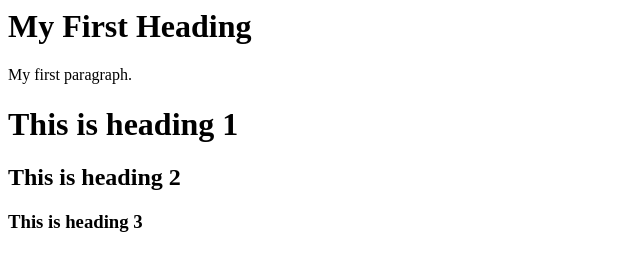
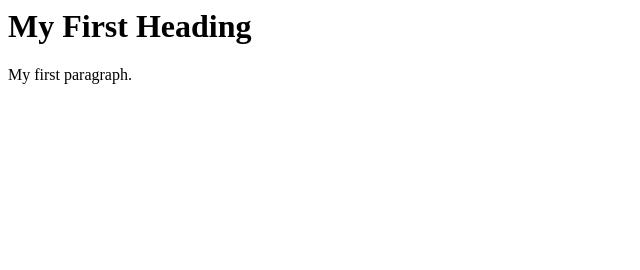
Before and after one commit to riteshsharma8299/computing, a plain HTML site: page index.html in a window 1280 px wide. Shown: the whole page, without its empty margins (0-640 px from the left). Drawn offline with Linux system fonts and the light colour scheme.

Commit message:
Update index.html

```diff
--- a/index.html
+++ b/index.html
@@ -3,9 +3,3 @@
 
 <h1>My First Heading</h1>
 <p>My first paragraph.</p>
-
-</body>
-</html>
-<h1>This is heading 1</h1>
-<h2>This is heading 2</h2>
-<h3>This is heading 3</h3>
```
